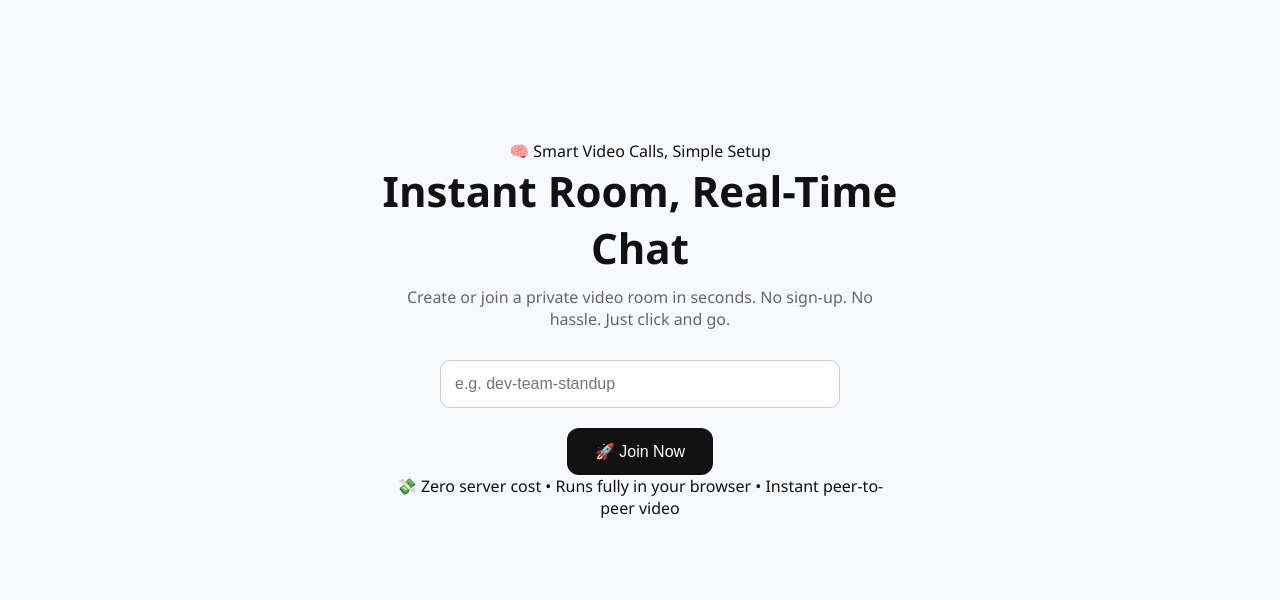
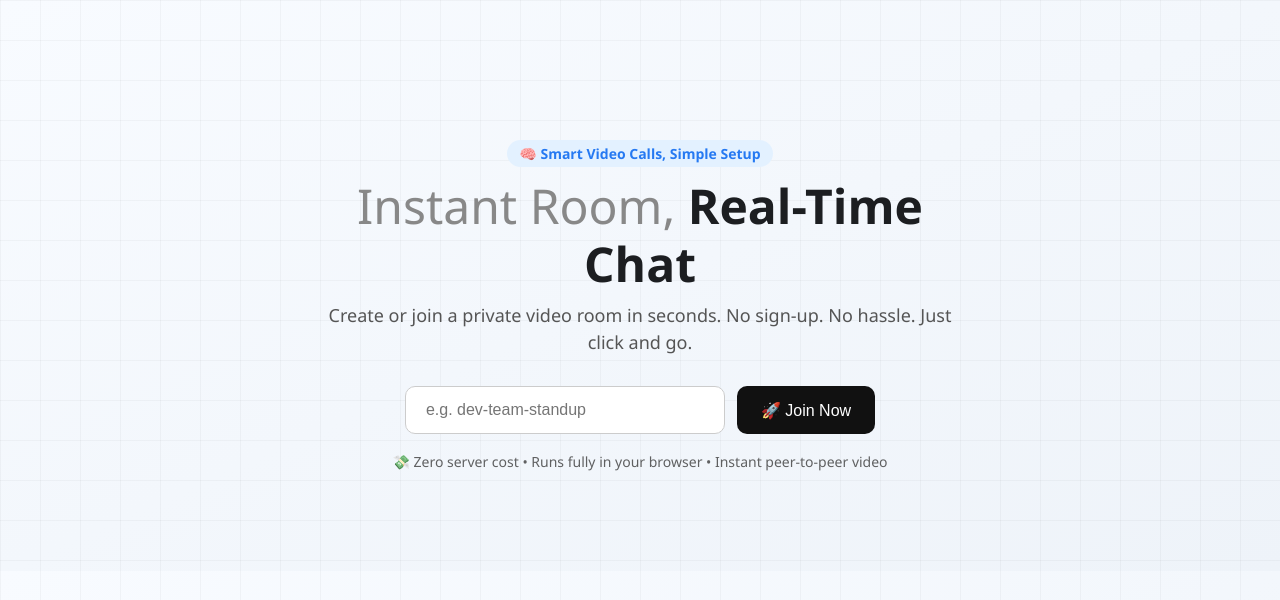
Before and after one commit to mitanshubhoot/WebRTC-Video-Conferencing, a website: page public/index.html in a window 1280 px wide. Drawn offline with nearby package versions, Linux system fonts and the light colour scheme; no server answers.

Commit message:
Update style.css

```diff
--- a/public/style.css
+++ b/public/style.css
@@ -5,12 +5,12 @@
   box-sizing: border-box;
 }
 
-html, body {
+body {
   font-family: 'Segoe UI', sans-serif;
-    background: #f7f9fc;
+  background: linear-gradient(to bottom right, #f8fbff, #eef3f9);
   color: #111;
-    min-height: 100vh;
-    position: relative;
+  padding: 0;
+  margin: 0;
   overflow-x: hidden;
 }
 
@@ -20,62 +20,98 @@ html, body {
   left: 0;
   width: 100%;
   height: 100%;
-    background-image: linear-gradient(to bottom, rgba(0,0,0,0.02) 1px, transparent 1px),
-                      linear-gradient(to right, rgba(0,0,0,0.02) 1px, transparent 1px);
+  background-image:
+    linear-gradient(to bottom, rgba(0, 0, 0, 0.03) 1px, transparent 1px),
+    linear-gradient(to right, rgba(0, 0, 0, 0.03) 1px, transparent 1px);
   background-size: 40px 40px;
   z-index: -1;
 }
 
 /* ===== Hero Section ===== */
 .hero {
-    max-width: 600px;
+  max-width: 700px;
   margin: 100px auto 60px auto;
   text-align: center;
-    padding: 40px;
+  padding: 40px 20px;
+}
+
+.tagline {
+  color: #2579f2;
+  font-weight: 600;
+  font-size: 14px;
+  margin-bottom: 10px;
+  background: #e3f1ff;
+  display: inline-block;
+  padding: 4px 12px;
+  border-radius: 20px;
 }
 
 .hero h1 {
-    font-size: 42px;
-    font-weight: 700;
+  font-size: 48px;
+  font-weight: 800;
+  color: #1c1e21;
   margin-bottom: 10px;
+  line-height: 1.2;
 }
 
-.bold {
-    color: #111;
+.fade {
+  color: #888;
+  font-weight: 400;
 }
 
 .subtext {
-    font-size: 16px;
-    color: #666;
+  font-size: 18px;
+  color: #555;
   margin-bottom: 30px;
+  line-height: 1.5;
 }
 
-.hero input {
-    padding: 14px;
+.input-group {
+  display: flex;
+  justify-content: center;
+  flex-wrap: wrap;
+  gap: 12px;
+  margin-bottom: 18px;
+}
+
+.input-group input {
+  padding: 14px 20px;
   font-size: 16px;
-    width: 80%;
-    max-width: 400px;
+  width: 320px;
   border-radius: 10px;
   border: 1px solid #ccc;
-    margin-bottom: 20px;
+  transition: border 0.3s ease;
 }
 
-.hero button {
+.input-group input:focus {
+  border-color: #2579f2;
+  outline: none;
+}
+
+.input-group button {
   background: #111;
   color: white;
-    padding: 14px 28px;
+  padding: 14px 24px;
+  font-size: 16px;
+  border-radius: 10px;
   border: none;
-    border-radius: 12px;
-    font-size: 16px;
   cursor: pointer;
-    transition: background 0.3s ease;
+  transition: background 0.3s ease, transform 0.2s ease;
 }
 
-.hero button:hover {
+.input-group button:hover {
   background: #333;
+  transform: translateY(-1px);
 }
 
-/* ===== Video Chat Section ===== */
+.utility {
+  font-size: 14px;
+  color: #3b3b3b;
+  margin-top: 12px;
+  opacity: 0.8;
+}
+
+/* ===== Video Room UI ===== */
 .top-bar {
   display: flex;
   justify-content: space-between;
```
Lines whose indentation alone changed are shown as unchanged.
